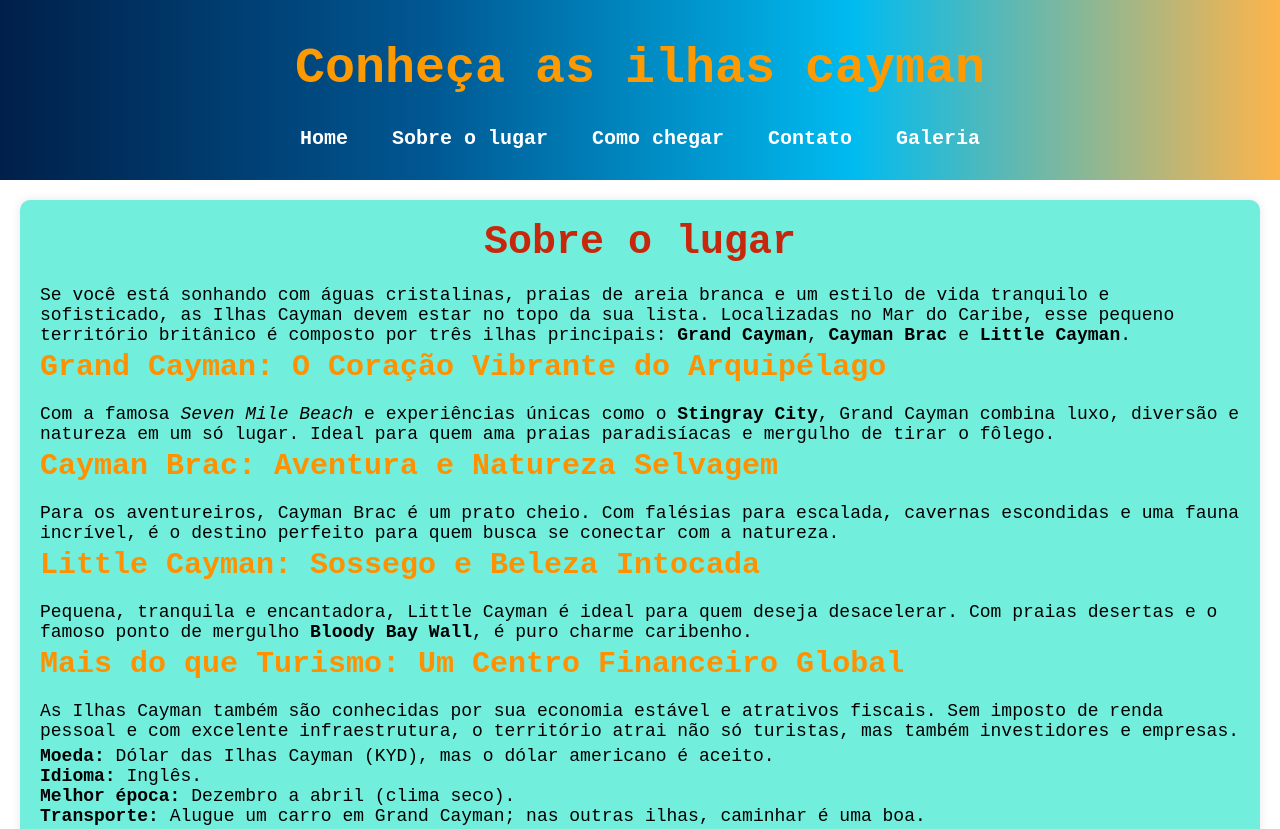
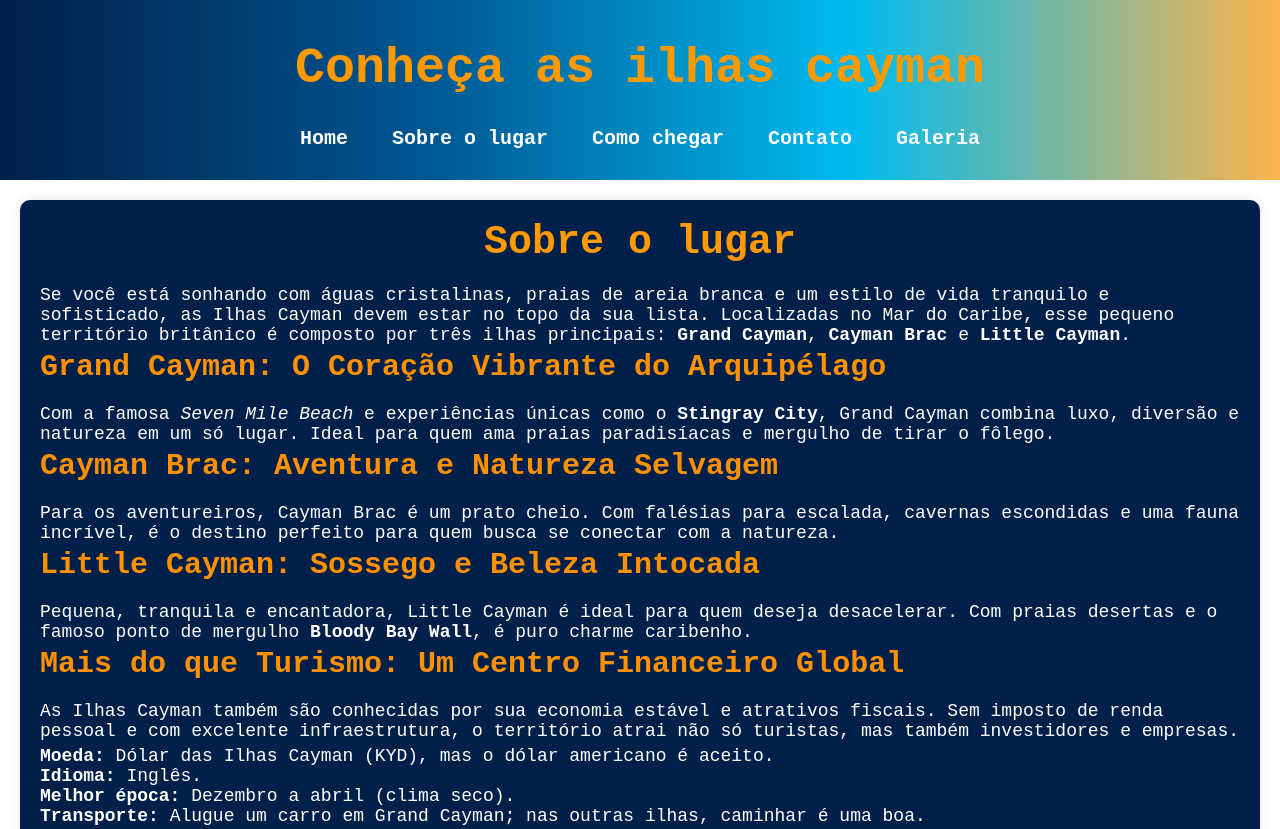
Before and after one commit to pedrinzz10/Exerc-cio-front, a plain HTML site: page index.html in a window 1280 px wide. Shown: the top 829 px of the page. Drawn offline with Linux system fonts and the light colour scheme.

Commit message:
alteração nas cores do site

```diff
--- a/CSS/style.css
+++ b/CSS/style.css
@@ -36,7 +36,7 @@
 
 
 #topo nav ul li:hover{
-    background-color: #ffffff;
+    background-color: #00204a;
     color: #ffffff;
     border-radius: 10px;
     transition: 0.3s;
@@ -56,7 +56,7 @@ header a{
 section{
     margin: 20px;
     padding: 20px;
-    background-color: hsl(172, 78%, 69%);
+    background-color: #00204a;
     border-radius: 10px;
     box-shadow: 0 0 10px rgba(0, 0, 0, 0.1);
 }
@@ -64,7 +64,7 @@ section{
 section h1{
     font-size: 40px;
     font-family: 'Courier New', Courier, monospace;
-    color: #c7280c;
+    color: #ff9900;
     margin-bottom: 20px;
     text-align: center;
 }
@@ -80,7 +80,7 @@ section h2{
 section p{
     font-size: 18px;
     font-family: 'Courier New', Courier, monospace;
-    color: #000000;
+    color: #ffffff;
     margin-bottom:5px;
 }
 
@@ -92,7 +92,7 @@ section ul{
 section li{
     font-size: 18px;
     font-family: 'Courier New', Courier, monospace;
-    color: #000000;
+    color: #ffffff;
     margin-bottom: 0px;
 }
 
```
